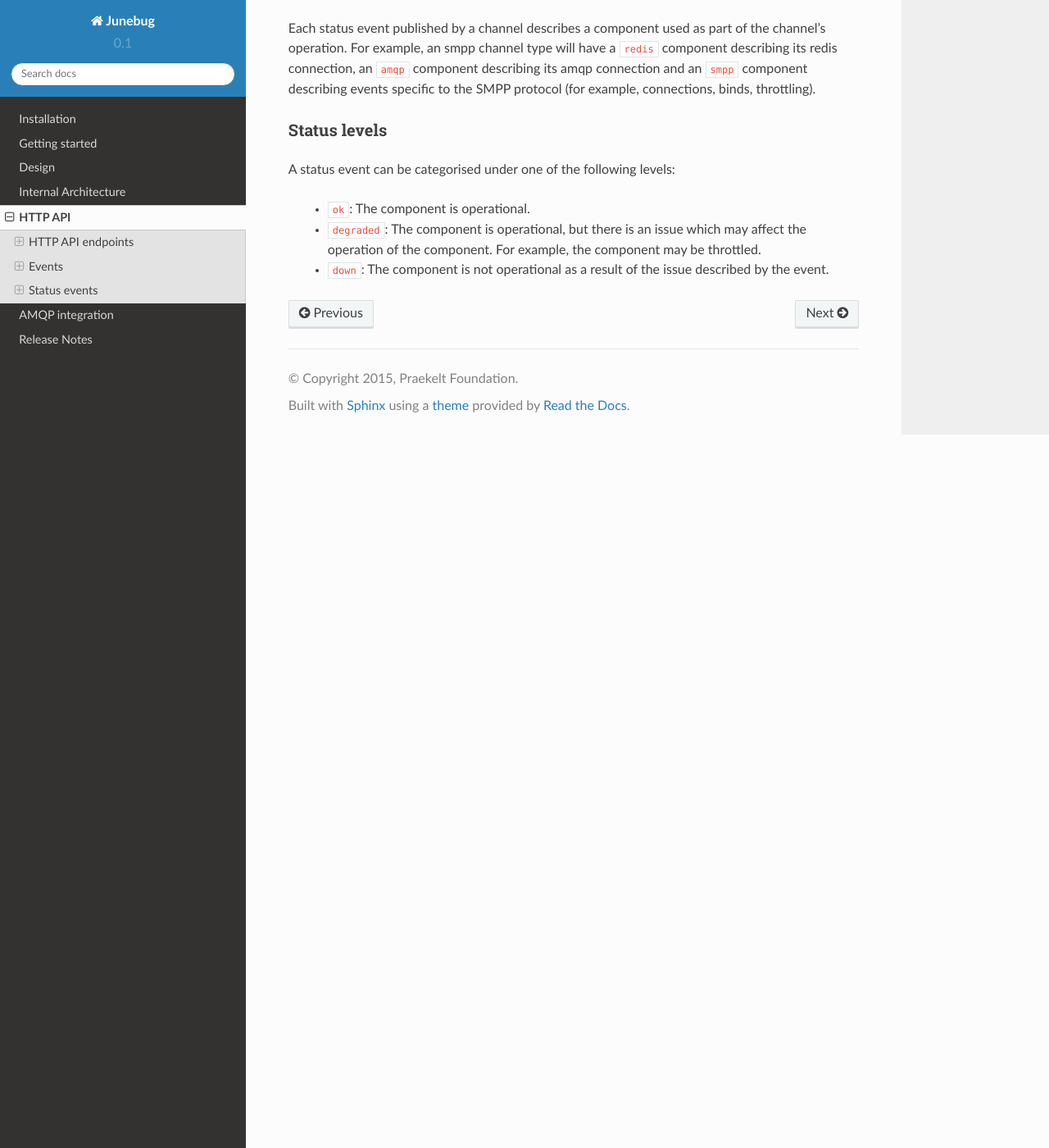
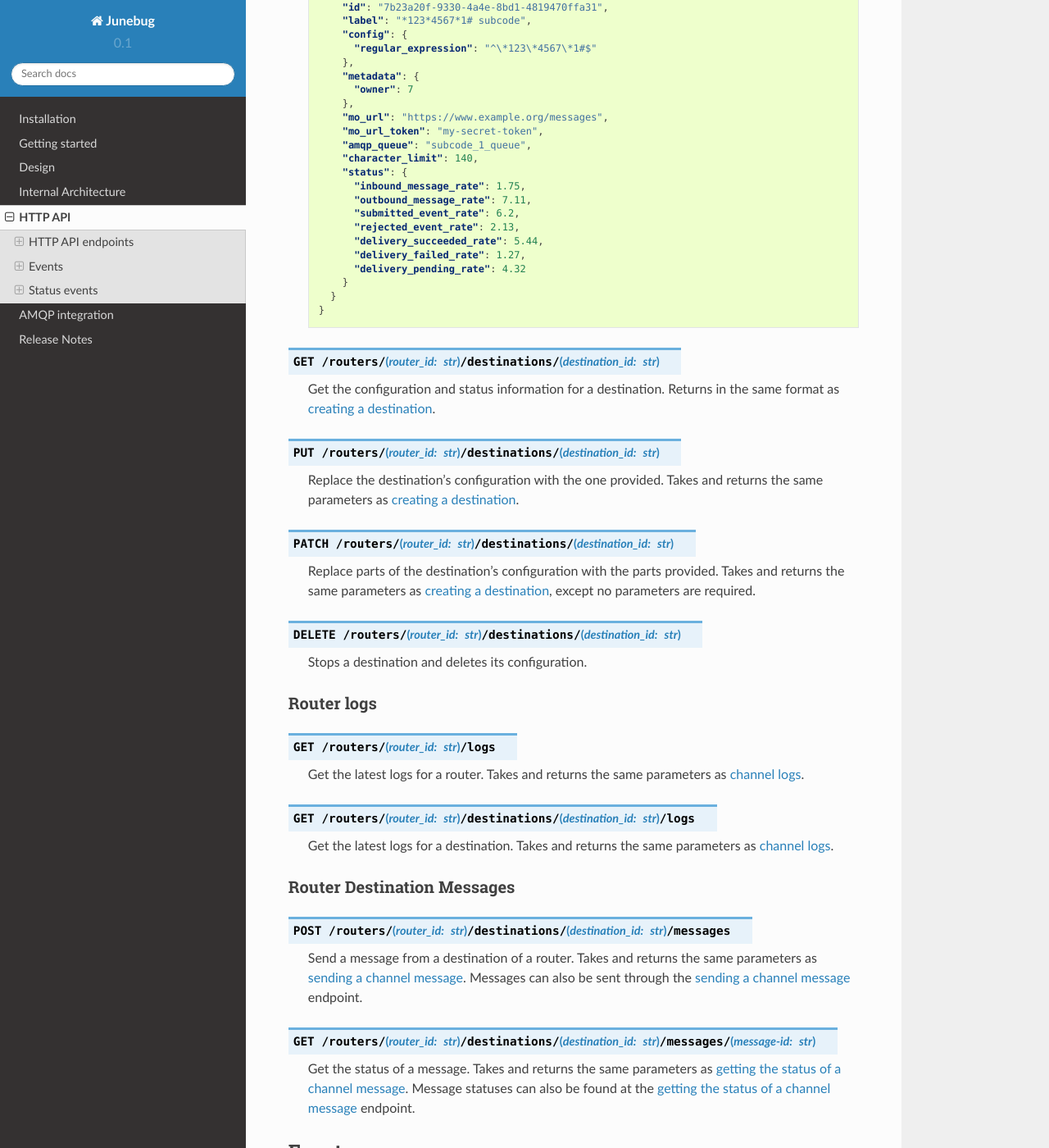
Before and after one commit to praekeltfoundation/junebug, a Sphinx documentation site: the page built from docs/http_api.rst, in a window 1280 px wide and 1400 px high, scrolled down 9407 px. Shown: the whole window at 82% size. Built offline with Sphinx 7.4.7 and the Read the Docs theme 2.0.0, drawn with Linux system fonts in a browser that asks for light colours; pages that are not in the unit, such as notebooks, are missing from menus; some of the changed text lies outside the part shown.

Commit message:
Add router destination documentation

```diff
--- a/docs/http_api.rst
+++ b/docs/http_api.rst
@@ -170,9 +170,10 @@ Channels
    Restart a channel.
 
 
-Logs
-^^^^
+Channel Logs
+^^^^^^^^^^^^
 
+.. _`channel logs`:
 .. http:get:: /channels/(channel_id:str)/logs
 
    Get the most recent logs for a specific channel.
@@ -240,9 +241,10 @@ Logs
       }
 
 
-Messages
-^^^^^^^^
+Channel Messages
+^^^^^^^^^^^^^^^^
 
+.. _`sending a channel message`:
 .. http:post:: /channels/(channel_id:str)/messages/
 
    Send an outbound (mobile terminated) message.
@@ -315,6 +317,7 @@ Messages
       }
 
 
+.. _`getting the status of a channel message`:
 .. http:get:: /channels/(channel_id:str)/messages/(msg_id:str)
 
    Retrieve a message's status.
@@ -353,8 +357,8 @@ Routers
         "code": "OK",
         "description": "channels retrieved",
         "results": [
-            "89b9e287-f437-4f71-afcf-3d581716a221",
-            "512cb98c-39f0-49b2-9938-8bb2ab9da704"
+          "89b9e287-f437-4f71-afcf-3d581716a221",
+          "512cb98c-39f0-49b2-9938-8bb2ab9da704"
         ]
       }
 
@@ -451,6 +453,172 @@ Routers
    Replace parts of the router's configuration with the parts provided. Takes
    and returns the same parameters as `creating a router`_, except no
    parameters are required.
+
+.. http:delete:: /routers/(router_id:str)
+
+   Stops a router and deletes its configuration.
+
+Router Destinations
+^^^^^^^^^^^^^^^^^^^
+*not yet implemented*
+
+.. http:get:: /routers/(router_id:str)/destinations
+
+   Get a list of destinations for the specified router
+
+   **Example response**:
+
+   .. sourcecode:: json
+
+    {
+        "status": 200,
+        "code": "OK",
+        "description": "destinations retrieved",
+        "result": [
+          "53ed5492-48a1-4aec-9d64-b9080893cb4a",
+          "7b23a20f-9330-4a4e-8bd1-4819470ffa31"
+        ]
+    }
+
+.. _`creating a destination`:
+.. http:post:: /routers/(router_id:str)/destinations
+
+   Create a new destination for a router.
+
+   :param str label:
+       user-defined label. Ignored by the destination, but can be used to store
+       an application specific label, e.g. the name of the destination that you
+       want to appear on the front end. Not required.
+   :param dict config:
+       The configuration for this destination. Configuration is specific to the
+       type of router. Required.
+   :param dict metadata:
+       user-defined data blob. Ignored by the destination, but can be used to
+       store application specific information, eg. the owner of the
+       destination. Not required.
+   :param str mo_url:
+       The url to send inbound (mobile originated) to. None, one, or both of
+       mo_url and amqp_queue may be specified. If none are specified, messages
+       are ignored. If both are specified, messages are sent to both. Optional.
+   :param str mo_url_token:
+       The token to use for authentication if the mo_url requires token auth.
+       Optional.
+   :param str amqp_queue:
+       The queue to place messages on for this destination. Optional.
+   :param int character_limit:
+       Maximum number of characters allowed per message.
+
+   Returns:
+
+   :param int status:
+      HTTP status code (201 on success)
+   :param str code:
+      HTTP status string
+   :param str description:
+      Description of result ("destination created" on success)
+   :param dict result:
+      The destination created.
+
+   **Example request**:
+
+   .. sourcecode:: json
+
+    {
+      "label": "*123*4567*1# subcode",
+      "config": {
+        "regular_expression": "^\*123\*4567\*1#$"
+      },
+      "metadata": {
+        "owner": 7
+      },
+      "mo_url": "https://www.example.org/messages",
+      "mo_url_token": "my-secret-token",
+      "amqp_queue": "subcode_1_queue",
+      "character_limit": 140
+    }
+
+   **Example response**:
+
+   .. sourcecode:: json
+
+    {
+      "status": 201,
+      "code": "Created",
+      "description": "destination created",
+      "result": {
+        "id": "7b23a20f-9330-4a4e-8bd1-4819470ffa31",
+        "label": "*123*4567*1# subcode",
+        "config": {
+          "regular_expression": "^\*123\*4567\*1#$"
+        },
+        "metadata": {
+          "owner": 7
+        },
+        "mo_url": "https://www.example.org/messages",
+        "mo_url_token": "my-secret-token",
+        "amqp_queue": "subcode_1_queue",
+        "character_limit": 140,
+        "status": {
+          "inbound_message_rate": 1.75,
+          "outbound_message_rate": 7.11,
+          "submitted_event_rate": 6.2,
+          "rejected_event_rate": 2.13,
+          "delivery_succeeded_rate": 5.44,
+          "delivery_failed_rate": 1.27,
+          "delivery_pending_rate": 4.32
+        }
+      }
+    }
+
+.. http:get:: /routers/(router_id:str)/destinations/(destination_id:str)
+
+   Get the configuration and status information for a destination. Returns in
+   the same format as `creating a destination`_.
+
+.. http:put:: /routers/(router_id:str)/destinations/(destination_id:str)
+
+   Replace the destination's configuration with the one provided. Takes and
+   returns the same parameters as `creating a destination`_.
+
+.. http:patch:: /routers/(router_id:str)/destinations/(destination_id:str)
+
+   Replace parts of the destination's configuration with the parts provided.
+   Takes and returns the same parameters as `creating a destination`_, except
+   no parameters are required.
+
+.. http:delete:: /routers/(router_id:str)/destinations/(destination_id:str)
+
+   Stops a destination and deletes its configuration.
+
+
+Router logs
+^^^^^^^^^^^
+
+.. http:get:: /routers/(router_id:str)/logs
+
+   Get the latest logs for a router. Takes and returns the same parameters as
+   `channel logs`_.
+
+.. http:get:: /routers/(router_id:str)/destinations/(destination_id:str)/logs
+
+   Get the latest logs for a destination. Takes and returns the same parameters as
+   `channel logs`_.
+
+
+Router Destination Messages
+^^^^^^^^^^^^^^^^^^^^^^^^^^^
+
+.. http:post:: /routers/(router_id:str)/destinations/(destination_id:str)/messages
+
+   Send a message from a destination of a router. Takes and returns the same
+   parameters as `sending a channel message`_. Messages can also be sent
+   through the `sending a channel message`_ endpoint.
+
+.. http:get:: /routers/(router_id:str)/destinations/(destination_id:str)/messages/(message-id:str)
+
+   Get the status of a message. Takes and returns the same parameters as
+   `getting the status of a channel message`_. Message statuses can also be
+   found at the `getting the status of a channel message`_ endpoint.
 
 
 Events
```
Also changed, not shown: other parts of docs/http_api.rst (+1 -2 lines).
